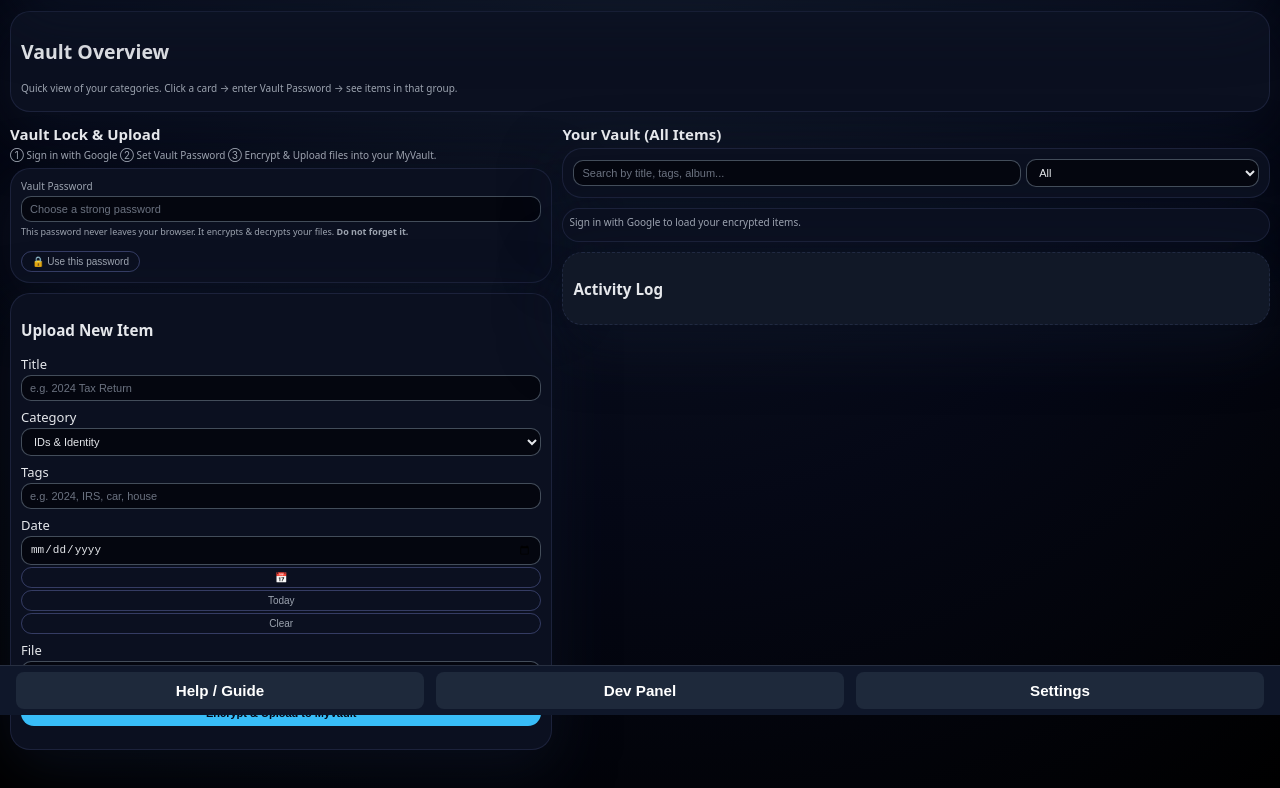
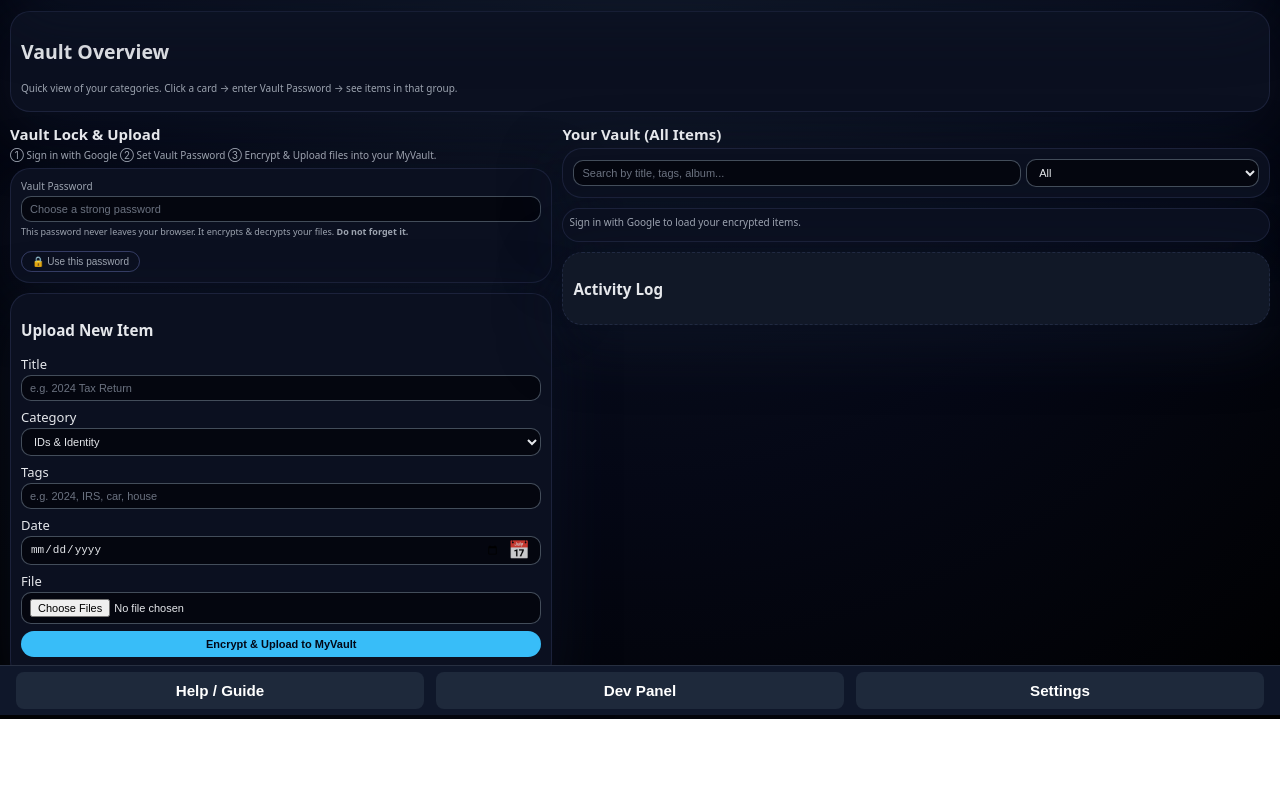
Before and after one commit to Minmaung0307/myvault, a plain HTML site: page public/index.html in a window 1280 px wide. Shown: the part 85-873 px from the top of the page. After the commit the page ends 804 px from the top, so only its background shows below. Drawn offline with Linux system fonts and the light colour scheme.

Commit message:
updated favicon and date picker UI

```diff
--- a/public/app.js
+++ b/public/app.js
@@ -23,8 +23,8 @@ const CATEGORY_CONFIG = {
   receipts:   { label: "Receipts & Warranty",     icon: "🧾", color: "#f59e0b" },
   photos:     { label: "Photos & Albums",         icon: "📷", color: "#ec4899" },
 
-  // ဟောင်း data-compatible key: applicationa
-  applicationa: { label: "Applications & Forms",  icon: "📁", color: "#3b82f6" },
+  // ဟောင်း data-compatible key: applications
+  applications: { label: "Applications & Forms",  icon: "🗂️", color: "#3b82f6" },
 
   other:      { label: "Other",                   icon: "📁", color: "#9ca3af" },
 };
@@ -84,6 +84,22 @@ const fontSelect = document.getElementById("font-select");
 
 function getCategoryConf(key) {
   return CATEGORY_CONFIG[key] || CATEGORY_CONFIG.other;
+}
+
+// Date picker icon → open native date picker
+const fileDateInput = document.getElementById("file-date");
+const btnDatePicker = document.getElementById("btn-date-picker");
+
+if (btnDatePicker && fileDateInput) {
+  btnDatePicker.addEventListener("click", () => {
+    if (typeof fileDateInput.showPicker === "function") {
+      // Chrome, Edge, etc.
+      fileDateInput.showPicker();
+    } else {
+      // Safari, Firefox → focus only
+      fileDateInput.focus();
+    }
+  });
 }
 
 // ----- Simple tab switching (Dashboard / Upload / Help / Dev ...) -----
--- a/public/index.html
+++ b/public/index.html
@@ -8,6 +8,10 @@
 
     <link rel="stylesheet" href="style.css" />
     <link rel="manifest" href="manifest.webmanifest" />
+    <!-- Favicon -->
+    <link rel="icon" type="image/x-icon" href="/icons/favicon.ico" />
+    <link rel="icon" type="image/png" href="/icons/myvault-192.png" />
+    <link rel="apple-touch-icon" href="/icons/myvault-192.png" />
   </head>
   <body>
     <div class="app-shell">
@@ -141,31 +145,17 @@
 
             <div class="form-row">
               <label>Date</label>
+              <div class="input-with-icon">
                 <input type="date" id="file-date" />
                 <button
                   type="button"
                   id="btn-date-picker"
-                class="btn small ghost"
+                  class="icon-btn"
                   title="Pick a date"
                 >
                   📅
                 </button>
-              <button
-                type="button"
-                id="btn-date-today"
-                class="btn small ghost"
-                title="Today"
-              >
-                Today
-              </button>
-              <button
-                type="button"
-                id="btn-date-clear"
-                class="btn small ghost"
-                title="Clear"
-              >
-                Clear
-              </button>
+              </div>
             </div>
 
             <div class="form-row">
--- a/public/style.css
+++ b/public/style.css
@@ -464,7 +464,7 @@ select:focus {
 }
 
 .dash-icon {
-  font-size: 40px;   /* 🔥 icon ကြီးကြီး */
+  font-size: 70px;   /* 🔥 icon ကြီးကြီး */
   line-height: 1;
 }
 
@@ -852,6 +852,38 @@ footer {
   transform: translateY(-1px);
 }
 
+/* Date input with icon on the right */
+.input-with-icon {
+  position: relative;
+  display: inline-flex;
+  align-items: center;
+  width: 100%;
+}
+
+.input-with-icon input[type="date"] {
+  width: 100%;
+  padding-right: 2.5rem; /* icon နေရာလောက် ထပ်ထား */
+}
+
+.input-with-icon .icon-btn {
+  position: absolute;
+  right: 8px;
+  border: none;
+  background: transparent;
+  cursor: pointer;
+  font-size: 1.1rem;
+  display: flex;
+  align-items: center;
+  justify-content: center;
+  width: 1.8rem;
+  height: 1.8rem;
+  opacity: 0.8;
+}
+
+.input-with-icon .icon-btn:hover {
+  opacity: 1;
+}
+
 /* ======================
    BIG VAULT CATEGORY CARDS START
    ====================== */
```
Also changed, not shown: public/icons/favicon.ico (added), public/manifest.webmanifest. Lines whose indentation alone changed are shown as unchanged.
